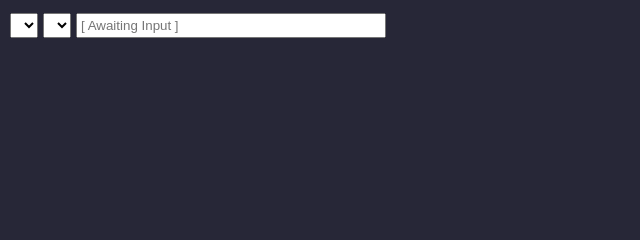
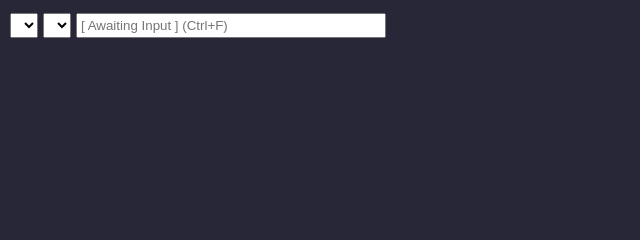
Before and after one commit to undefined06855/gd-web-decomp-web, a website with bundled scripts: page public/index.html in a window 1280 px wide. Shown: the top 240 px of the page, 0-640 px from the left. Built offline with nearby package versions, Linux system fonts and the light colour scheme; files whose address does not match are found by name.

Commit message:
add ctrl+f tooltip in search bar

```diff
--- a/public/index.html
+++ b/public/index.html
@@ -36,7 +36,7 @@
             <div id="top-bar">
                 <select id="version-input" aria-label="GD Version Input"></select>
                 <select id="binary-input" aria-label="GD Binary Input"></select>
-                <input type="text" id="function-input" autocomplete="off" aria-label="GD Function Input" placeholder="[ Awaiting Input ]"></input>
+                <input type="text" id="function-input" autocomplete="off" aria-label="GD Function Input" placeholder="[ Awaiting Input ] (Ctrl+F)"></input>
 
                 <!-- TODO: random function button lol -->
                 <div class="right">
```
